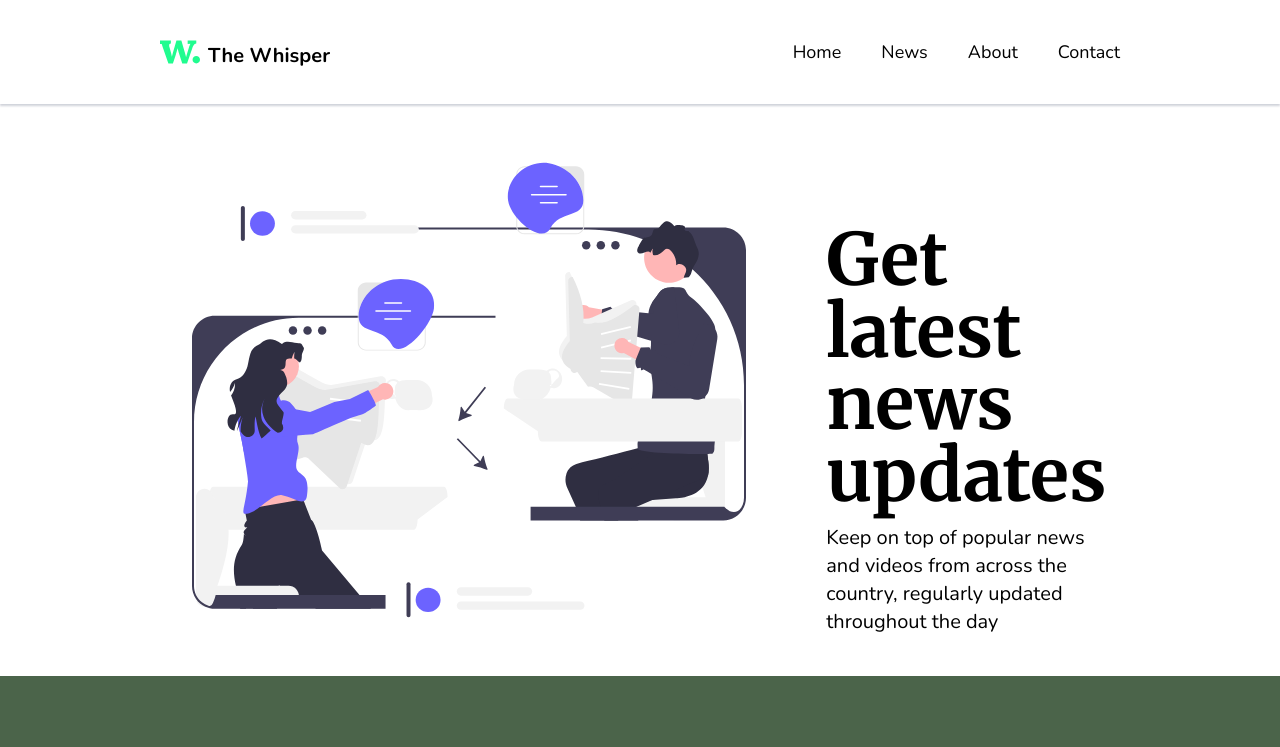
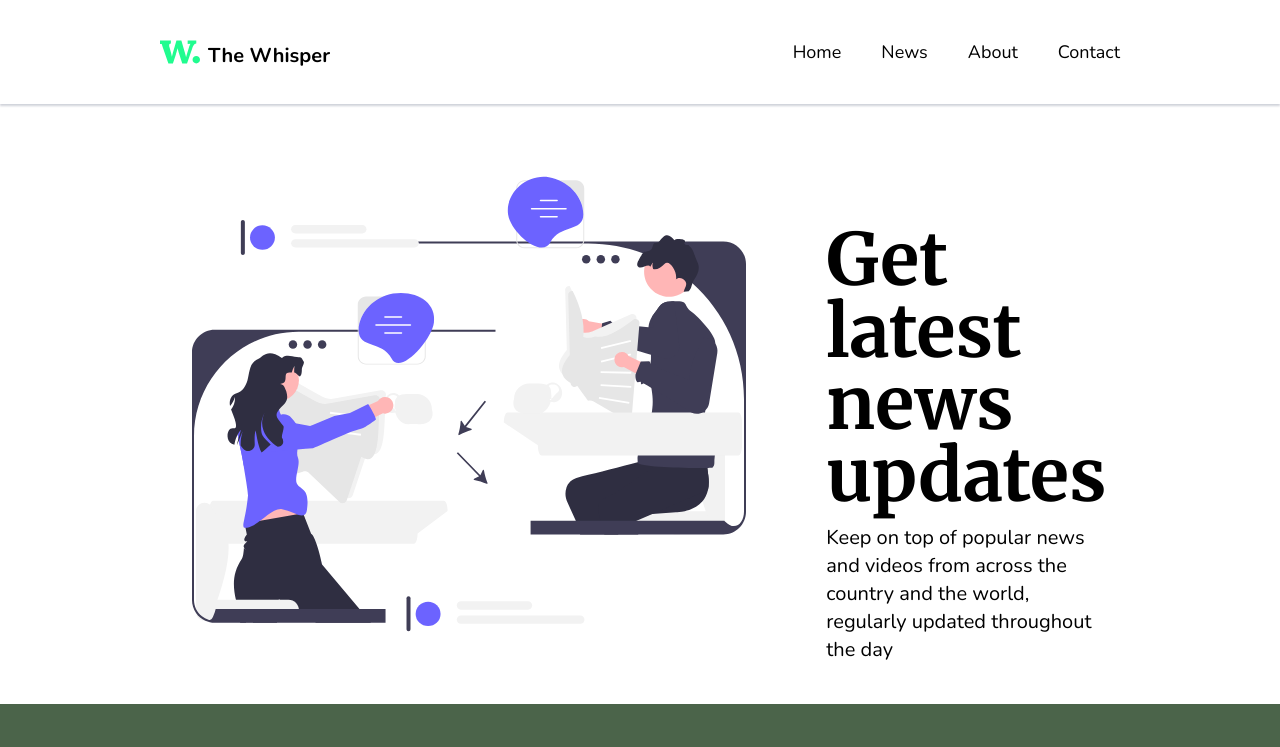
Before and after one commit to IamHenryOkeke/NextNewsApp, a Next.js app: page / in a window 1280 px wide. Shown: the top 747 px of the page. Built offline with nearby package versions, Linux system fonts and the light colour scheme.

Commit message:
ui updates

```diff
--- a/components/Hero.tsx
+++ b/components/Hero.tsx
@@ -15,7 +15,7 @@ export default function Hero() {
       <Image src={HeroImage} alt='Hero Image' className='w-full lg:w-fit'/>
       <div className='md:mt-20'>
         <h2 className={`${merriweather.className} text-3xl md:text-7xl font-bold mb-3`}>Get latest news updates</h2>
-        <p className='md:text-xl'>Keep on top of popular news and videos from across the country, regularly updated throughout the day</p>
+        <p className='md:text-xl'>Keep on top of popular news and videos from across the country and the world, regularly updated throughout the day</p>
       </div>
     </div>
   )
--- a/components/NewsNavBar.tsx
+++ b/components/NewsNavBar.tsx
@@ -6,10 +6,12 @@ import { usePathname } from 'next/navigation'
 
 export default function NewsNavBar() {
   const pathName = usePathname()
-  return (
-    <div className='font-bold lg:text-xl my-5 lg:mb-10 flex gap-5 justify-between'>
-      <Link href='/news/top-headlines?country=ng' className={`border-b-4 ${pathName.includes('/news/top-headlines') ? 'border-emerald-300' : 'border-white'} pb-2 w-full text-center`}>Top Headlines</Link>
-      <Link href='/news/everything' className={`border-b-4 ${pathName.includes('/news/everything') ? 'border-emerald-300' : 'border-white'} pb-2 w-full text-center`}>Everything</Link>
-    </div>
-  )
+  if (pathName === '/news/everything' || pathName === '/news/top-headlines') {
+    return (
+      <div className='font-bold lg:text-xl mb-5 lg:mb-10 flex gap-5 justify-between'>
+        <Link href='/news/top-headlines?country=ng' className={`border-b-4 ${pathName.includes('/news/top-headlines') ? 'border-emerald-300' : 'border-white'} pb-2 w-full text-center`}>Top Headlines</Link>
+        <Link href='/news/everything' className={`border-b-4 ${pathName.includes('/news/everything') ? 'border-emerald-300' : 'border-white'} pb-2 w-full text-center`}>Everything</Link>
+      </div>
+    )
+  }
 }
```
